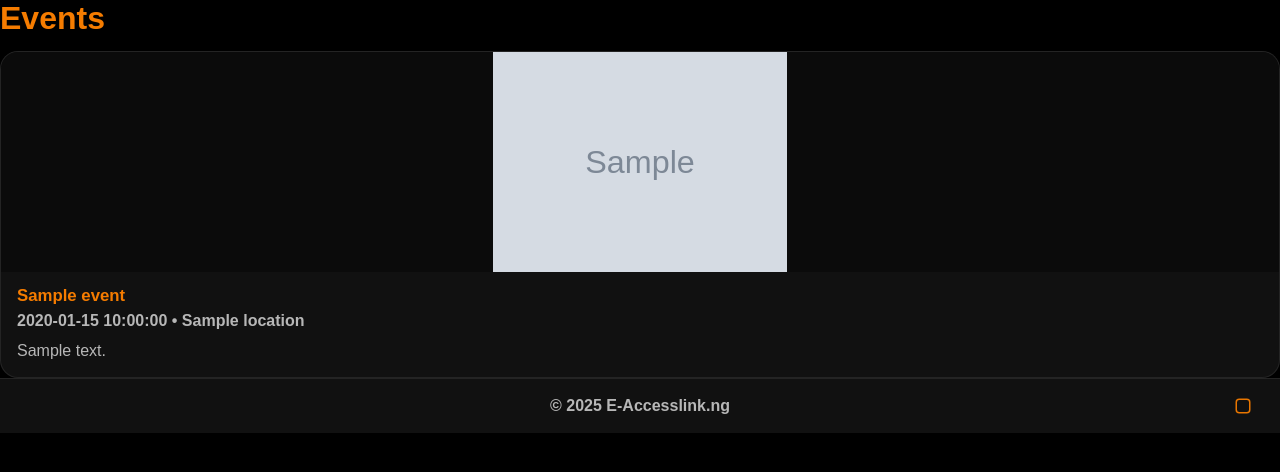
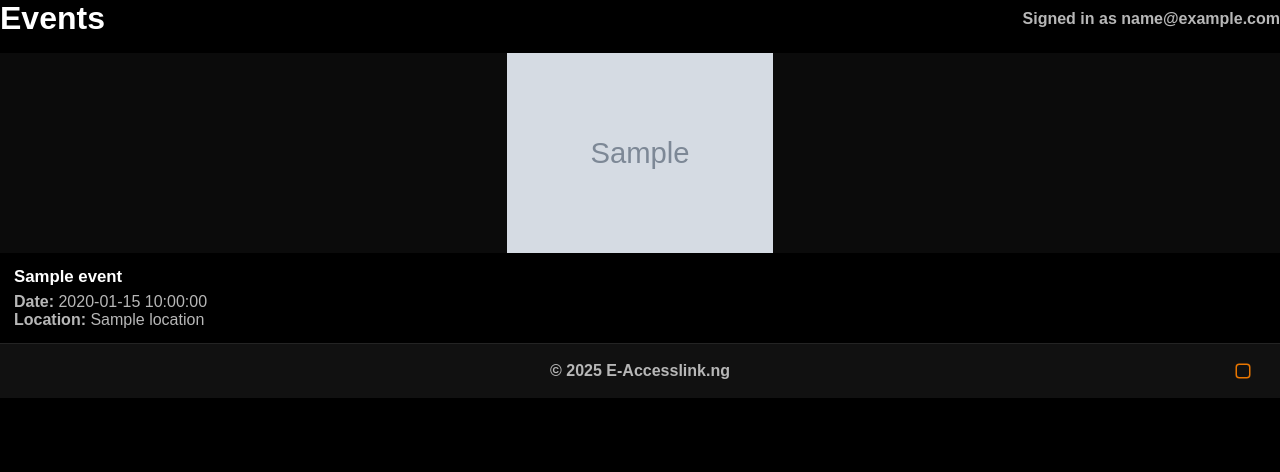
Before and after one commit to Doskijames/Event_Platform, a Flask app: page /events in a window 1280 px wide. Shown: the part 64-536 px from the top of the page. Run offline with Flask 3, Linux system fonts and the light colour scheme; the visitor is signed in with stand-in values (Sample User, id 1); grey boxes marked "Sample" are stand-in pictures; a database or web service that is not in the repository returns one stand-in record (values such as "Sample title"); some libraries are stand-ins or nearby versions.

Commit message:
Add files via upload

```diff
--- a/templates/events.html
+++ b/templates/events.html
@@ -2,55 +2,45 @@
 {% from "_media.html" import media_url %}
 
 {% block content %}
-<div class="page">
-  <h1 style="margin:0 0 14px; color:var(--accent);">Events</h1>
+<div class="page-wrap">
+  <div style="display:flex; align-items:center; justify-content:space-between; gap:12px; flex-wrap:wrap;">
+    <h1 style="margin:0;">Events</h1>
+    {% if user %}
+      <div class="muted" style="font-weight:700;">Signed in as {{ user.email }}</div>
+    {% endif %}
+  </div>
 
-  {% if events and events|length %}
-    <div style="display:grid; grid-template-columns:repeat(auto-fit, minmax(260px, 1fr)); gap:14px;">
+  {% if not events or events|length == 0 %}
+    <div class="card" style="margin-top:16px;">
+      <div class="muted" style="font-weight:800;">No events yet.</div>
+    </div>
+  {% else %}
+    <div class="events-grid" style="margin-top:16px; display:grid; grid-template-columns: repeat(auto-fit, minmax(260px, 1fr)); gap:14px;">
       {% for event in events %}
-        <a href="{{ url_for('event_landing', slug=event.slug) }}" style="text-decoration:none; color:inherit;">
-          <div class="section-card" style="padding:0; overflow:hidden;">
-            <div style="background:#0b0b0b;">
+        <a href="{{ url_for('event_gate', slug=event.slug) }}"
+           style="text-decoration:none; color:inherit;">
+          <div class="card" style="overflow:hidden;">
+            <div style="background:#0b0b0b; height:200px; display:flex; align-items:center; justify-content:center;">
               {% if event.cover_image %}
-                <!-- NO-CROP card image: contain instead of cover to avoid zoom -->
-                <img
-                  src="{{ media_url(event.cover_image) }}"
-                  alt="Event cover image"
-                  style="
-                    width:100%;
-                    height:220px;
-                    object-fit:contain;
-                    object-position:center;
-                    display:block;
-                    background:#0b0b0b;
-                  "
-                >
+                <img src="{{ media_url(event.cover_image) }}"
+                     alt="Event hero image"
+                     style="width:100%; height:100%; object-fit:contain; display:block; background:#0b0b0b;">
               {% else %}
-                <div style="height:220px; display:flex; align-items:center; justify-content:center; color:var(--muted); font-weight:900;">
-                  Event Photo
-                </div>
+                <div class="muted" style="font-weight:900;">No cover image</div>
               {% endif %}
             </div>
 
-            <div style="padding:14px 16px;">
-              <div style="font-weight:900; color:var(--accent); font-size:1.05rem; line-height:1.2;">
-                {{ event.name }}
+            <div style="padding:14px;">
+              <div style="font-weight:900; font-size:1.05rem;">{{ event.name }}</div>
+              <div class="muted" style="margin-top:6px;">
+                <div><strong>Date:</strong> {{ event.date_iso }}</div>
+                <div><strong>Location:</strong> {{ event.location }}</div>
               </div>
-              <div class="muted" style="margin-top:6px; font-weight:800;">
-                {{ event.date_iso }}{% if event.location %} • {{ event.location }}{% endif %}
-              </div>
-              {% if event.description %}
-                <div class="muted" style="margin-top:10px; line-height:1.4;">
-                  {{ event.description[:140] }}{% if event.description|length > 140 %}…{% endif %}
-                </div>
-              {% endif %}
             </div>
           </div>
         </a>
       {% endfor %}
     </div>
-  {% else %}
-    <div class="muted">No events yet.</div>
   {% endif %}
 </div>
 {% endblock %}
```
Also changed, not shown: templates/event_home.html (+21 -25 lines).
